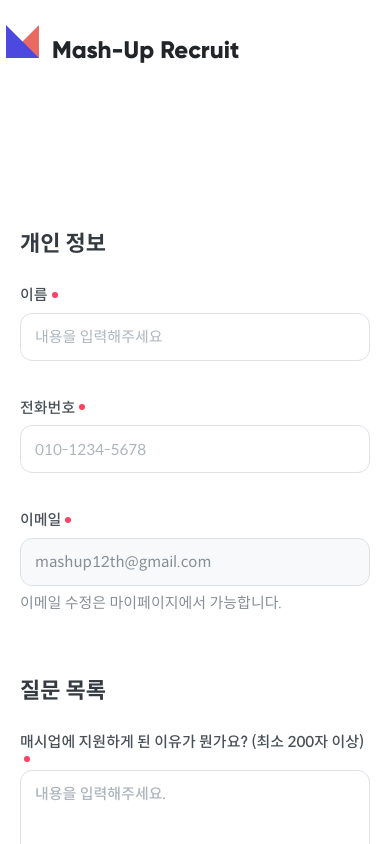
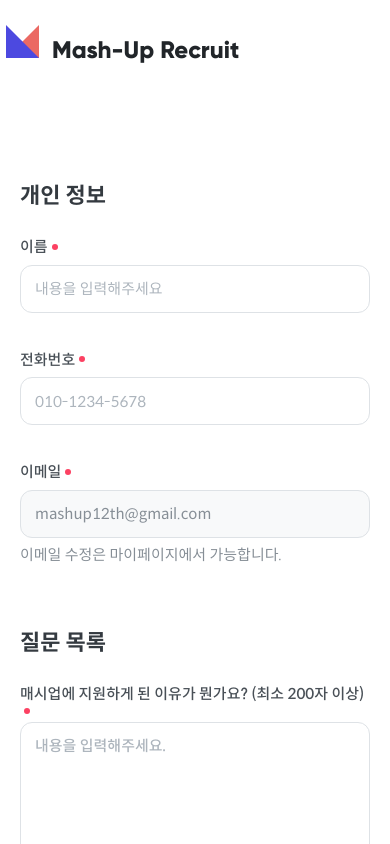
Before and after one commit to mash-up-kr/mash-up-recruit-fe, a Next.js app: page /apply/ios in a window 390 px wide. Shown: the top 844 px of the page. Built offline with nearby package versions, Linux system fonts and the light colour scheme.

Commit message:
Feat: ApplyLayout 상하 padding 반응형 작업 (모바일 뷰)
Changes to be committed:
modified:   src/components/apply/ApplyLayout/ApplyLayout.styled.ts

```diff
--- a/src/components/apply/ApplyLayout/ApplyLayout.styled.ts
+++ b/src/components/apply/ApplyLayout/ApplyLayout.styled.ts
@@ -2,10 +2,16 @@ import { css } from '@emotion/react';
 import styled from '@emotion/styled';
 
 export const Layout = styled.div`
-  width: 100%;
-  max-width: 82.4rem;
-  margin: 0 auto;
-  padding: 8.4rem 2rem 15.8rem;
+  ${({ theme }) => css`
+    width: 100%;
+    max-width: 82.4rem;
+    margin: 0 auto;
+    padding: 8.4rem 2rem 15.8rem;
+
+    @media (max-width: ${theme.breakPoint.mobile}) {
+      padding: 3.6rem 2rem 9.9rem;
+    }
+  `}
 `;
 
 export const ApplyHeading = styled.h2`
```
